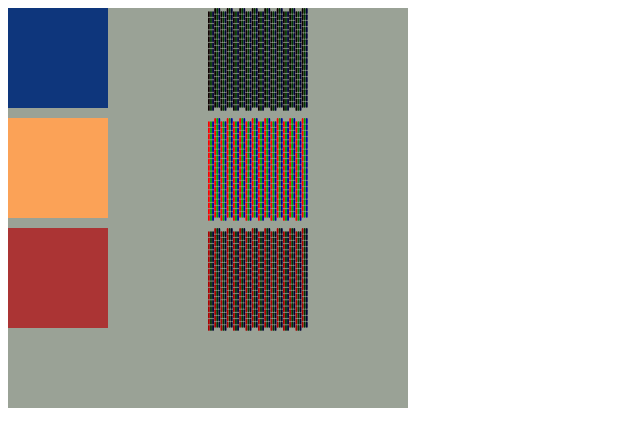
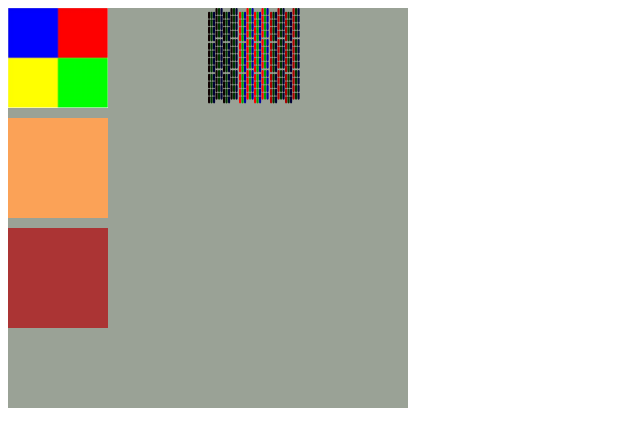
Before and after one commit to maeshchenko/crt-canvas, a website built with webpack: page index.html in a window 1280 px wide. Shown: the whole page, without its empty margins (0-640 px from the left). Built offline with nearby package versions, Linux system fonts and the light colour scheme.

Commit message:
make clusters

```diff
--- a/package.json
+++ b/package.json
@@ -20,6 +20,7 @@
   "license": "ISC",
   "devDependencies": {
     "@webpack-cli/generators": "^3.0.7",
+    "copy-webpack-plugin": "^12.0.2",
     "css-loader": "^6.8.1",
     "html-webpack-plugin": "^5.6.0",
     "prettier": "^3.1.0",
--- /dev/null
+++ b/src/helpers.ts
@@ -0,0 +1,54 @@
+export function drawCRTPixel (ctx:CanvasRenderingContext2D,colorsArr: Uint8ClampedArray, xCoord: number, yCoord: number, pixelWidth:number, pixelHeight:number){
+    const colorWidth = pixelWidth / 100 * 30;
+    const spaceWidth = pixelWidth / 100 * 5;
+    let curX = xCoord;
+    let curY = yCoord;
+
+    ctx.beginPath();
+    ctx.roundRect(curX, curY, colorWidth,pixelHeight, 5 )
+    ctx.fillStyle = `rgba(${String(colorsArr[0])},0,0,1)`;
+    curX = curX + colorWidth + spaceWidth;
+    ctx.fill();
+
+
+    ctx.beginPath();
+    ctx.fillStyle = `rgba(0,${String(colorsArr[1])},0,1)`;
+    ctx.roundRect(curX, curY, colorWidth,pixelHeight, 5 )
+    curX = curX + colorWidth + spaceWidth;
+    ctx.fill();
+
+    ctx.beginPath();
+    ctx.fillStyle = `rgba(0,0,${String(colorsArr[1])},1)`;
+    ctx.roundRect(curX, curY, colorWidth,pixelHeight, 5 )
+    ctx.fill();
+
+    console.log('width, height: ', colorWidth*3 + spaceWidth * 2, pixelHeight);
+}
+
+export function drawPixels(ctx:CanvasRenderingContext2D,startX:number, startY:number, width:number, height:number, pixelsQuantity:number, colorsArr:Uint8ClampedArray){
+    const clusterWidth = width / pixelsQuantity;
+    const clusterHeight = height / pixelsQuantity;
+
+    const pixelWidth = clusterWidth / 100 * 95;
+    const spaceWidth = clusterWidth / 100 * 5;
+
+    const pixelHeight = clusterHeight / 100 * 95;
+    const spaceHeight = clusterHeight / 100 * 5;
+
+    let curX = startX;
+    let curY = startY;
+
+    for(let i = 0; i<pixelsQuantity; i++){
+        for(let j = 0; j<pixelsQuantity; j++){
+            if(j % 2 === 0 ){
+                curY = curY + clusterHeight / 2;
+            } else {
+                curY = curY - clusterHeight / 2;
+            }
+            drawCRTPixel(ctx,colorsArr, curX, curY, pixelWidth, pixelHeight);
+            curX = (curX + pixelWidth + spaceWidth) ;
+        }
+        curX = startX;
+        curY = (curY + pixelHeight + spaceHeight);
+    }
+};
--- a/src/index.ts
+++ b/src/index.ts
@@ -1,3 +1,5 @@
+import {drawPixels, drawCRTPixel} from './helpers'
+
 const canvas = document.getElementsByTagName("canvas")[0];
 const ctx = canvas.getContext('2d');
 
@@ -25,69 +27,31 @@ ctx.fillStyle = pixelColors[2];
 ctx.fill();
 ctx.closePath();
 
-let pixelColorArr1 = ctx.getImageData(0,0,1,1).data;
+const img1 = new Image();
+img1.src = 'download.png';
+img1.onload = function (){
+    ctx.drawImage(img1, 0,0, 100,100)
+}
+
+let pixelColorArr1 = ctx.getImageData(10,10,1,1).data;
 let pixelColorArr2 = ctx.getImageData(0,120,1,1).data;
 let pixelColorArr3 = ctx.getImageData(0,220,1,1).data;
 
-function drawCRTPixel (colorsArr: Uint8ClampedArray, xCoord: number, yCoord: number, pixelWidth:number, pixelHeight:number){
-    const colorWidth = pixelWidth / 100 * 30;
-    const spaceWidth = pixelWidth / 100 * 5;
-    let curX = xCoord;
-    let curY = yCoord;
-
-    ctx.beginPath();
-    ctx.roundRect(curX, curY, colorWidth,pixelHeight, 5 )
-    ctx.fillStyle = `rgba(${String(colorsArr[0])},0,0,1)`;
-    curX = curX + colorWidth + spaceWidth;
-    ctx.fill();
 
 
-    ctx.beginPath();
-    ctx.fillStyle = `rgba(0,${String(colorsArr[1])},0,1)`;
-    ctx.roundRect(curX, curY, colorWidth,pixelHeight, 5 )
-    curX = curX + colorWidth + spaceWidth;
-    ctx.fill();
+const pixelQnty = 4;
 
-    ctx.beginPath();
-    ctx.fillStyle = `rgba(0,0,${String(colorsArr[1])},1)`;
-    ctx.roundRect(curX, curY, colorWidth,pixelHeight, 5 )
-    ctx.fill();
+drawPixels(ctx,200,0, 30, 30, pixelQnty, pixelColorArr1);
+drawPixels(ctx,231,0, 30, 30, pixelQnty, pixelColorArr2);
+drawPixels(ctx,262,0, 30, 30, pixelQnty, pixelColorArr3);
 
-    console.log('width, height: ', colorWidth*3 + spaceWidth * 2, pixelHeight);
-}
-function drawPixels(startX:number, startY:number, width:number, height:number, pixelsQuantity:number, colorsArr:Uint8ClampedArray){
-    const clusterWidth = width / pixelsQuantity;
-    const clusterHeight = height / pixelsQuantity;
+drawPixels(ctx,200,31, 30, 30, pixelQnty, pixelColorArr1);
+drawPixels(ctx,231,31, 30, 30, pixelQnty, pixelColorArr2);
+drawPixels(ctx,262,31, 30, 30, pixelQnty, pixelColorArr3);
 
-    const pixelWidth = clusterWidth / 100 * 95;
-    const spaceWidth = clusterWidth / 100 * 5;
-
-    const pixelHeight = clusterHeight / 100 * 95;
-    const spaceHeight = clusterHeight / 100 * 5;
-
-    let curX = startX;
-    let curY = startY;
-
-    for(let i = 0; i<pixelsQuantity; i++){
-        for(let j = 0; j<pixelsQuantity; j++){
-            if(j % 2 === 0 ){
-                curY = curY + clusterHeight / 2;
-            } else {
-                curY = curY - clusterHeight / 2;
-            }
-            drawCRTPixel(colorsArr, curX, curY, pixelWidth, pixelHeight);
-            curX = (curX + pixelWidth + spaceWidth) ;
-        }
-        curX = startX;
-        curY = (curY + pixelHeight + spaceHeight);
-    }
-};
-
-const pixelQnty = 16;
-
-drawPixels(200,0, 100, 100, pixelQnty, pixelColorArr1);
-drawPixels(200,110, 100, 100, pixelQnty, pixelColorArr2);
-drawPixels(200,220, 100, 100, pixelQnty, pixelColorArr3);
+drawPixels(ctx,200,62, 30, 30, pixelQnty, pixelColorArr1);
+drawPixels(ctx,231,62, 30, 30, pixelQnty, pixelColorArr2);
+drawPixels(ctx,262,62, 30, 30, pixelQnty, pixelColorArr3);
 
 // теперь надо получить цвета с канваса.
 // делим изображение на квадраты и в каждом считаем средний цвет
--- a/webpack.config.js
+++ b/webpack.config.js
@@ -1,8 +1,7 @@
-// Generated using webpack-cli https://github.com/webpack/webpack-cli
-
 const path = require('path');
 const HtmlWebpackPlugin = require('html-webpack-plugin');
 const WorkboxWebpackPlugin = require('workbox-webpack-plugin');
+const CopyWebpackPlugin = require('copy-webpack-plugin');
 
 const isProduction = process.env.NODE_ENV == 'production';
 
@@ -13,6 +12,7 @@ const stylesHandler = 'style-loader';
 
 const config = {
     entry: './src/index.ts',
+    context: path.join(__dirname),
     output: {
         path: path.resolve(__dirname, 'dist'),
     },
@@ -24,9 +24,11 @@ const config = {
         new HtmlWebpackPlugin({
             template: 'index.html',
         }),
-
-        // Add your plugins here
-        // Learn more about plugins from https://webpack.js.org/configuration/plugins/
+        new CopyWebpackPlugin({
+            patterns:[
+                {from: 'public'}
+            ]
+        })
     ],
     module: {
         rules: [
@@ -61,7 +63,6 @@ module.exports = () => {
     if (isProduction) {
         config.mode = 'production';
 
-
         config.plugins.push(new WorkboxWebpackPlugin.GenerateSW());
 
     } else {
```
Also changed, not shown: dist/index.html, dist/main.js, public/download.png (added), 1 other file.
